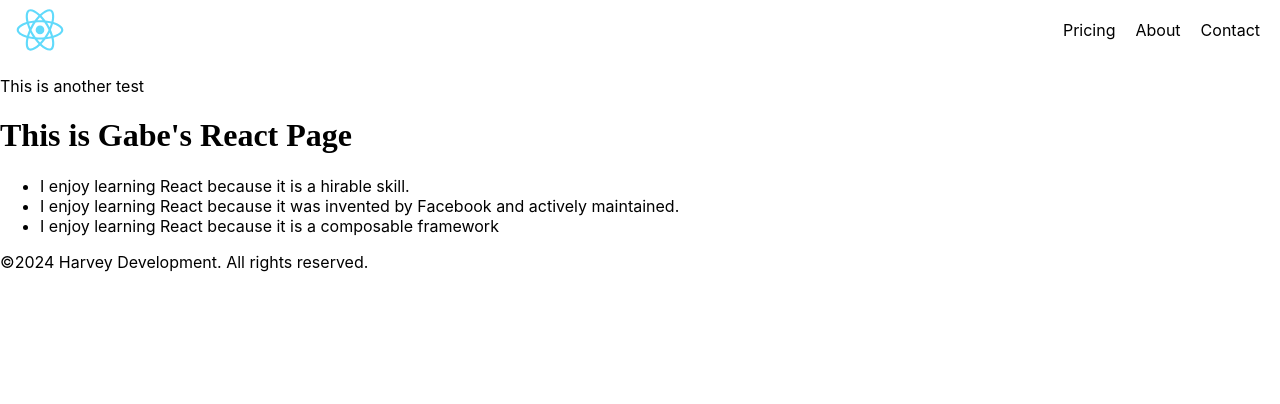
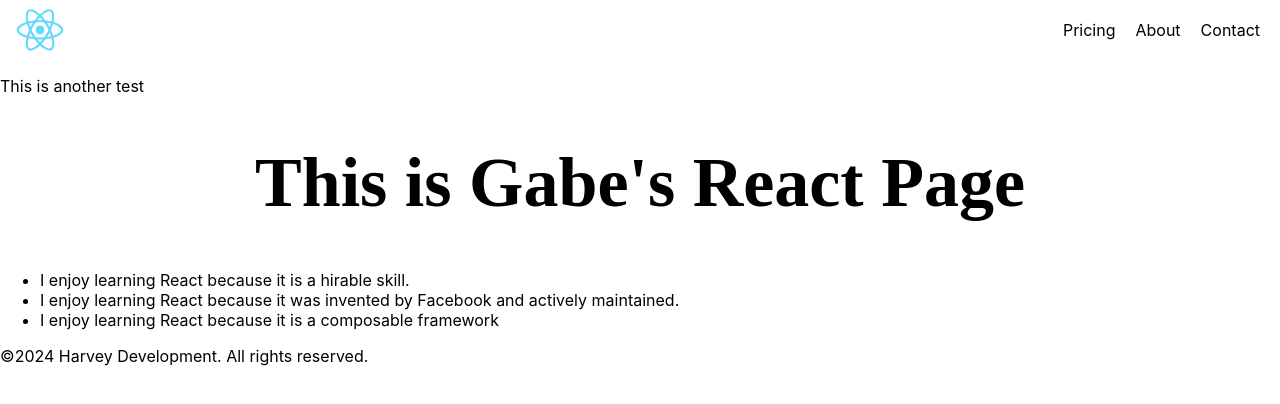
Before and after one commit to gabeharvey/Custom-Components-React, a React (Create React App) app: page / in a window 1280 px wide. Shown: the top 404 px of the page. Built offline with nearby package versions, Linux system fonts and the light colour scheme; the HTML template or start-up script is replaced by a standard one.

Commit message:
Styling features added to header

```diff
--- a/src/App.css
+++ b/src/App.css
@@ -59,4 +59,7 @@
 
 .main-header {
   font-family: Honk, cursive;
+  display: flex;
+  justify-content: center;
+  font-size: 70px;
 }
```
